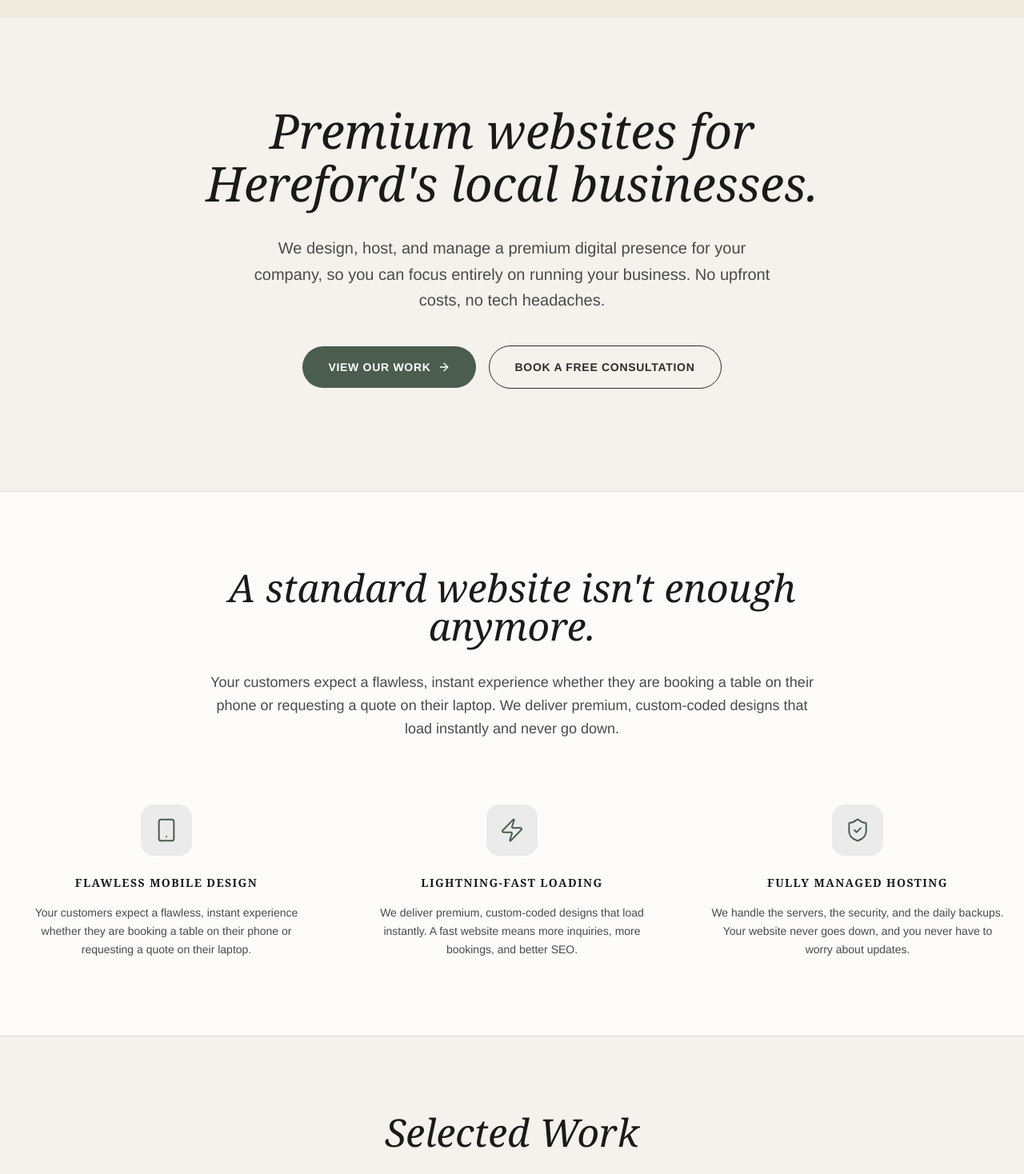
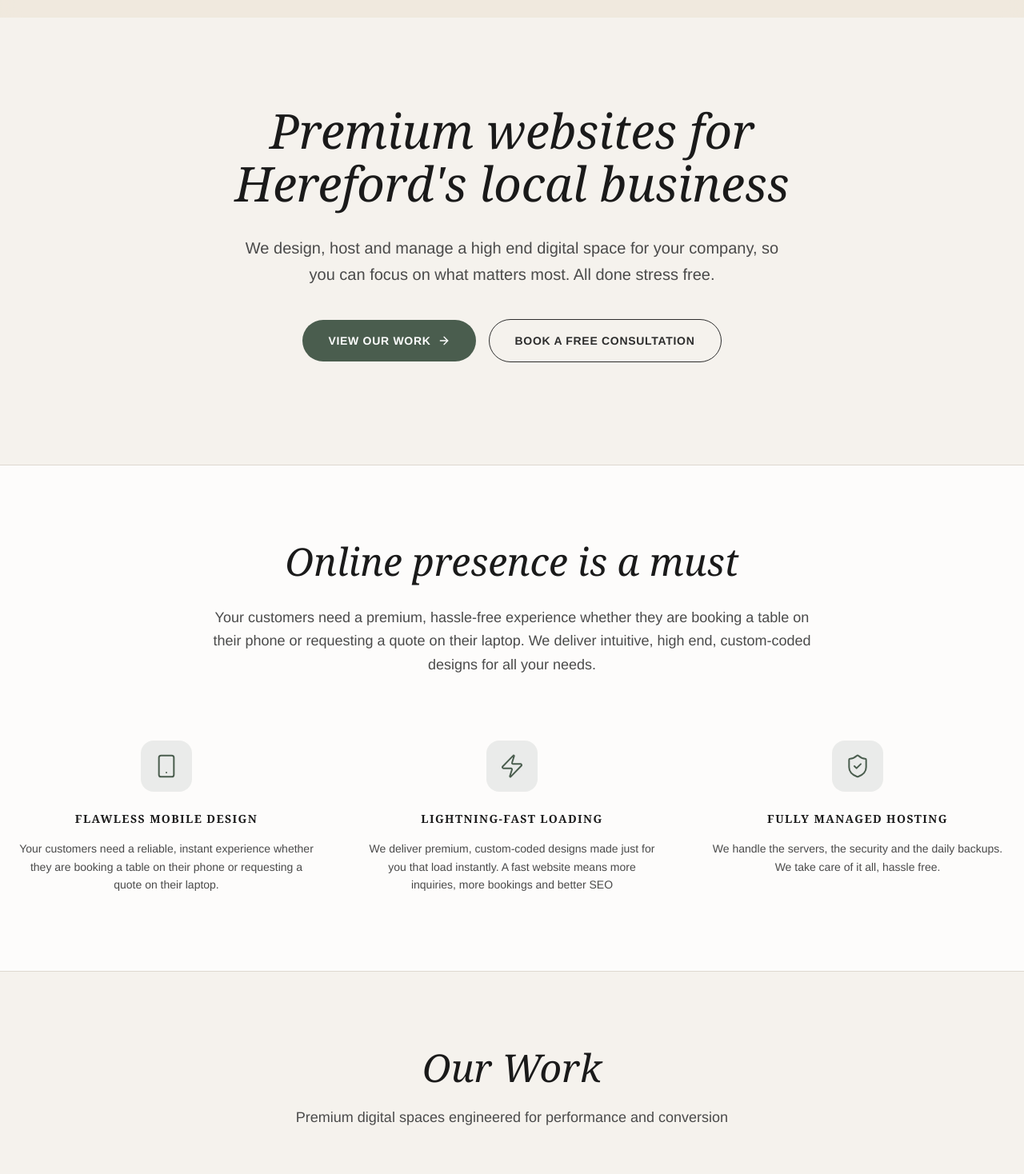
Before and after one commit to ItzBagelx/wyevalley, a React (Vite) app: page / in a window 1280 px wide. Shown: the part 62-1530 px from the top of the page at 80% size. Built offline with nearby package versions, Linux system fonts and the light colour scheme.

Commit message:
refactor: optimize loading and update copy
Implement lazy loading for major components to improve performance and refine website copy for clarity and impact.

```diff
--- a/src/App.tsx
+++ b/src/App.tsx
@@ -1,10 +1,12 @@
+import { Suspense, lazy } from 'react';
 import Navbar from './components/Navbar';
 import Hero from './components/Hero';
-import ValueProposition from './components/ValueProposition';
-import Portfolio from './components/Portfolio';
-import ManagedModel from './components/ManagedModel';
-import Pricing from './components/Pricing';
-import Footer from './components/Footer';
+
+const ValueProposition = lazy(() => import('./components/ValueProposition'));
+const Portfolio = lazy(() => import('./components/Portfolio'));
+const ManagedModel = lazy(() => import('./components/ManagedModel'));
+const Pricing = lazy(() => import('./components/Pricing'));
+const Footer = lazy(() => import('./components/Footer'));
 
 export default function App() {
   return (
@@ -12,12 +14,22 @@ export default function App() {
       <Navbar />
       <main>
         <Hero />
-        <ValueProposition />
-        <Portfolio />
-        <ManagedModel />
-        <Pricing />
+        <Suspense fallback={<div className="h-24 bg-theme-bg" />}>
+          <ValueProposition />
+        </Suspense>
+        <Suspense fallback={<div className="h-24 bg-theme-bg" />}>
+          <Portfolio />
+        </Suspense>
+        <Suspense fallback={<div className="h-24 bg-theme-bg" />}>
+          <ManagedModel />
+        </Suspense>
+        <Suspense fallback={<div className="h-24 bg-theme-bg" />}>
+          <Pricing />
+        </Suspense>
       </main>
-      <Footer />
+      <Suspense fallback={<div className="h-24 bg-theme-bg" />}>
+        <Footer />
+      </Suspense>
     </div>
   );
 }
--- a/src/components/Footer.tsx
+++ b/src/components/Footer.tsx
@@ -8,11 +8,10 @@ export default function Footer() {
         <div className="w-full lg:w-5/12">
           <h2 className="text-4xl md:text-5xl font-serif italic mb-8">Ready to elevate your business online?</h2>
           <p className="text-theme-text-light font-normal leading-relaxed mb-8">
-            Stop losing customers to outdated websites. Partner with us for a premium, hassle-free digital presence that actually drives growth.
+            Stop losing customers from a poor digital presence. Partner with us for a premium, hassle-free digital presence that will actually give results.
           </p>
           <div className="space-y-2 text-theme-text-light font-normal text-sm">
-             <p>hello@wyevalleyweb.co.uk</p>
-             <p>01432 000000</p>
+             <p>wyevalleydesign@gmail.com</p>
              <p>Hereford, UK</p>
           </div>
         </div>
--- a/src/components/Hero.tsx
+++ b/src/components/Hero.tsx
@@ -12,19 +12,19 @@ export default function Hero() {
           className="max-w-4xl mx-auto"
         >
           <h1 className="text-4xl md:text-5xl lg:text-6xl font-serif italic text-theme-text-dark leading-[1.1] mb-8">
-            Premium websites for Hereford's local businesses.
+            Premium websites for Hereford's local business
           </h1>
           <p className="text-lg md:text-xl text-theme-text-light mb-10 max-w-2xl mx-auto leading-relaxed">
-            We design, host, and manage a premium digital presence for your company, so you can focus entirely on running your business. No upfront costs, no tech headaches.
+            We design, host and manage a high end digital space for your company, so you can focus on what matters most. All done stress free.
           </p>
 
           <div className="flex flex-col sm:flex-row items-center justify-center gap-4">
             <button className="w-full sm:w-auto px-8 py-4 bg-theme-accent text-white rounded-full text-sm font-bold uppercase tracking-wider hover:opacity-90 transition-all flex items-center justify-center gap-2 group">
-              View Our Work
+              View our work
               <ArrowRight className="w-4 h-4 group-hover:translate-x-1 transition-transform" />
             </button>
             <button className="w-full sm:w-auto px-8 py-4 bg-transparent border border-theme-text text-theme-text rounded-full text-sm font-bold uppercase tracking-wider hover:bg-theme-bg-alt transition-all">
-              Book a Free Consultation
+              Book a free consultation
             </button>
           </div>
         </motion.div>
--- a/src/components/ManagedModel.tsx
+++ b/src/components/ManagedModel.tsx
@@ -6,19 +6,19 @@ const steps = [
     number: "01",
     icon: PenTool,
     title: "Premium Custom Design",
-    description: "We don't use clunky templates. We custom-build a modern website tailored to your brand and your best customers."
+    description: "We come to you, the owner, and custom build a modern website tailored to your brand and your needs"
   },
   {
     number: "02",
     icon: Server,
-    title: "Enterprise Hosting & Security",
+    title: "Enterprise hosting and security",
     description: "Your site is hosted on our world-class infrastructure. It stays lightning-fast, secure, and online 24/7."
   },
   {
     number: "03",
     icon: RefreshCw,
     title: "Unlimited Updates",
-    description: "Changed your menu? Hired a new team member? Just send us an email, and we update your website that same day. We handle all the maintenance."
+    description: "Changed your menu? Hired a new team member? Just contact us, and we update your website to your needs. As many times as you like, no extra cost."
   }
 ];
 
@@ -27,9 +27,9 @@ export default function ManagedModel() {
     <section className="py-24 px-6 bg-theme-bg border-y border-theme-bg-gray text-theme-text">
       <div className="max-w-7xl mx-auto">
         <div className="max-w-3xl mb-20">
-          <h2 className="text-4xl md:text-5xl font-serif italic mb-6 text-theme-text-dark">The "Fully Managed" Model</h2>
+          <h2 className="text-4xl md:text-5xl font-serif italic mb-6 text-theme-text-dark">All in one place</h2>
           <p className="text-xl text-theme-text-light font-normal leading-relaxed">
-            A VIP concierge service for your digital presence. You aren't just renting a site; you are hiring a dedicated web team.
+            We know how stressful it is running a company, let alone a website as well. We manage all things digital to let you focus on what matters most to your business.
           </p>
         </div>
 
--- a/src/components/Portfolio.tsx
+++ b/src/components/Portfolio.tsx
@@ -5,20 +5,20 @@ const portfolioItems = [
   {
     title: "The Modern Restaurant Experience",
     description: "A visual-first design crafted for cafes and restaurants. Features a mobile-perfect, readable menu and seamless integration with your table booking system.",
-    image: "https://images.unsplash.com/photo-1517248135467-4c7edcad34c4?q=80&w=2070&auto=format&fit=crop",
+    image: "https://images.unsplash.com/photo-1517248135467-4c7edcad34c4?q=80&w=800&auto=format&fit=crop",
     reverse: false,
     link: "https://showcase1.wyedesign.co.uk"
   },
   {
     title: "Premium Tradesman Portfolio",
     description: "Built for electricians, plumbers, and builders who want to attract high-end residential work. Showcases past projects with crisp galleries and instant quote request forms.",
-    image: "https://images.unsplash.com/photo-1503387762-592deb58ef4e?q=80&w=1931&auto=format&fit=crop",
+    image: "https://images.unsplash.com/photo-1503387762-592deb58ef4e?q=80&w=800&auto=format&fit=crop",
     reverse: true
   },
   {
     title: "The Boutique Salon Booking",
     description: "An elegant, airy aesthetic tailored for hair salons and spas. Focuses on stylist profiles, service menus, and frictionless online booking integrations.",
-    image: "https://images.unsplash.com/photo-1560066984-138dadb4c035?q=80&w=1974&auto=format&fit=crop",
+    image: "https://images.unsplash.com/photo-1560066984-138dadb4c035?q=80&w=800&auto=format&fit=crop",
     reverse: false
   }
 ];
@@ -28,8 +28,8 @@ export default function Portfolio() {
     <section className="py-24 px-6 bg-theme-bg">
       <div className="max-w-7xl mx-auto">
         <div className="mb-20 text-center">
-          <h2 className="text-4xl md:text-5xl font-serif italic mb-6 text-theme-text-dark">Selected Work</h2>
-          <p className="text-lg text-theme-text-light font-normal max-w-2xl mx-auto">Premium digital storefronts engineered for performance and conversion.</p>
+          <h2 className="text-4xl md:text-5xl font-serif italic mb-6 text-theme-text-dark">Our Work</h2>
+          <p className="text-lg text-theme-text-light font-normal max-w-2xl mx-auto">Premium digital spaces engineered for performance and conversion</p>
         </div>
 
         <div className="space-y-32">
@@ -49,6 +49,8 @@ export default function Portfolio() {
                     <img
                       src={item.image}
                       alt={item.title}
+                      loading="lazy"
+                      decoding="async"
                       className="w-full h-full object-cover transition-transform duration-700 group-hover:scale-105"
                     />
                   </div>
--- a/src/components/Pricing.tsx
+++ b/src/components/Pricing.tsx
@@ -4,7 +4,7 @@ import { Check } from 'lucide-react';
 const features = [
   "Custom Website Design",
   "Premium Reliable Hosting",
-  "Daily Backups & Maintenance",
+  "Frequent Backups & Maintenance",
   "SSL Security Certificate",
   "Ongoing Content Updates",
   "SEO Fundamentals Built-in"
--- a/src/components/ValueProposition.tsx
+++ b/src/components/ValueProposition.tsx
@@ -4,18 +4,18 @@ import { Smartphone, Zap, ShieldCheck } from 'lucide-react';
 const pillars = [
   {
     icon: Smartphone,
-    title: "Flawless Mobile Design",
-    description: "Your customers expect a flawless, instant experience whether they are booking a table on their phone or requesting a quote on their laptop."
+    title: "Flawless mobile design",
+    description: "Your customers need a reliable, instant experience whether they are booking a table on their phone or requesting a quote on their laptop."
   },
   {
     icon: Zap,
-    title: "Lightning-Fast Loading",
-    description: "We deliver premium, custom-coded designs that load instantly. A fast website means more inquiries, more bookings, and better SEO."
+    title: "Lightning-fast loading",
+    description: "We deliver premium, custom-coded designs made just for you that load instantly. A fast website means more inquiries, more bookings and better SEO"
   },
   {
     icon: ShieldCheck,
-    title: "Fully Managed Hosting",
-    description: "We handle the servers, the security, and the daily backups. Your website never goes down, and you never have to worry about updates."
+    title: "Fully managed hosting",
+    description: "We handle the servers, the security and the daily backups. We take care of it all, hassle free."
   }
 ];
 
@@ -24,9 +24,9 @@ export default function ValueProposition() {
     <section className="py-24 bg-theme-bg-light px-6 border-y border-theme-bg-gray">
       <div className="max-w-7xl mx-auto">
         <div className="text-center max-w-3xl mx-auto mb-20">
-          <h2 className="text-4xl md:text-5xl font-serif italic mb-8 text-theme-text-dark">A standard website isn't enough anymore.</h2>
+          <h2 className="text-4xl md:text-5xl font-serif italic mb-8 text-theme-text-dark">Online presence is a must</h2>
           <p className="text-lg text-theme-text-light font-normal leading-relaxed">
-            Your customers expect a flawless, instant experience whether they are booking a table on their phone or requesting a quote on their laptop. We deliver premium, custom-coded designs that load instantly and never go down.
+            Your customers need a premium, hassle-free experience whether they are booking a table on their phone or requesting a quote on their laptop. We deliver intuitive, high end, custom-coded designs for all your needs.
           </p>
         </div>
 
```
